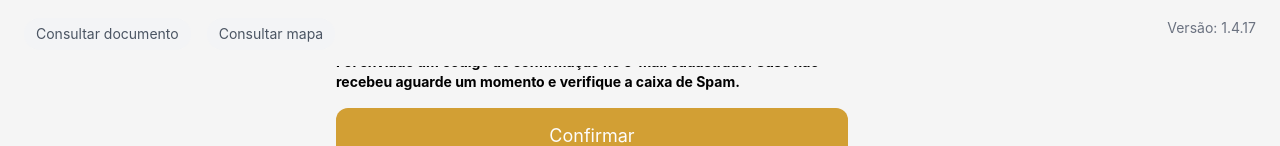
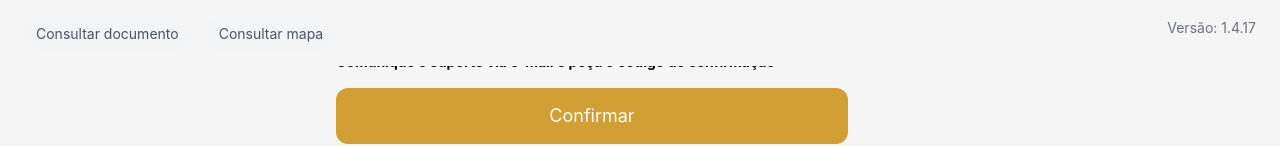
Before and after one commit to OpenUrbis/urbis-workflows, a React (Vite) app in the folder apps/web/: page /confirm-forget-password in a window 1280 px wide. Shown: the part 734-880 px from the top of the page. Built offline with nearby package versions, Linux system fonts and the light colour scheme.

Commit message:
fix: confirm forget password auto focus and contest user loading state

```diff
--- a/apps/web/src/modules/auth/ConfirmForgetPassword.tsx
+++ b/apps/web/src/modules/auth/ConfirmForgetPassword.tsx
@@ -96,7 +96,6 @@ export function ConfirmForgetPassword(): JSX.Element {
           <FormControl id="code">
             <FormLabel>Código de Confirmação *</FormLabel>
             <Input
-              autoFocus
               placeholder="Código de confirmação"
               type={"text"}
               size="lg"
@@ -130,8 +129,7 @@ export function ConfirmForgetPassword(): JSX.Element {
           </p>
           {error && <p className="text-red-500">{error}</p>}
           <p className="text-sm font-bold">
-            Foi enviado um código de confirmação no e-mail cadastrado. Caso não
-            recebeu aguarde um momento e verifique a caixa de Spam.
+            Comunique o suporte via e-mail e peça o código de confirmação
           </p>
           <button
             type="submit"
--- a/apps/web/src/modules/auth/ContestUser.tsx
+++ b/apps/web/src/modules/auth/ContestUser.tsx
@@ -16,7 +16,7 @@ export function ContestUser(): JSX.Element {
   const [custom, setCustom] = useState({});
   const [valid, setValid] = useState({});
   const [error, setError] = useState("");
-  const [loading, setLoading] = useState(true);
+  const [loading, setLoading] = useState(false);
 
   const navigate = useNavigate();
   const location = useLocation();
```
